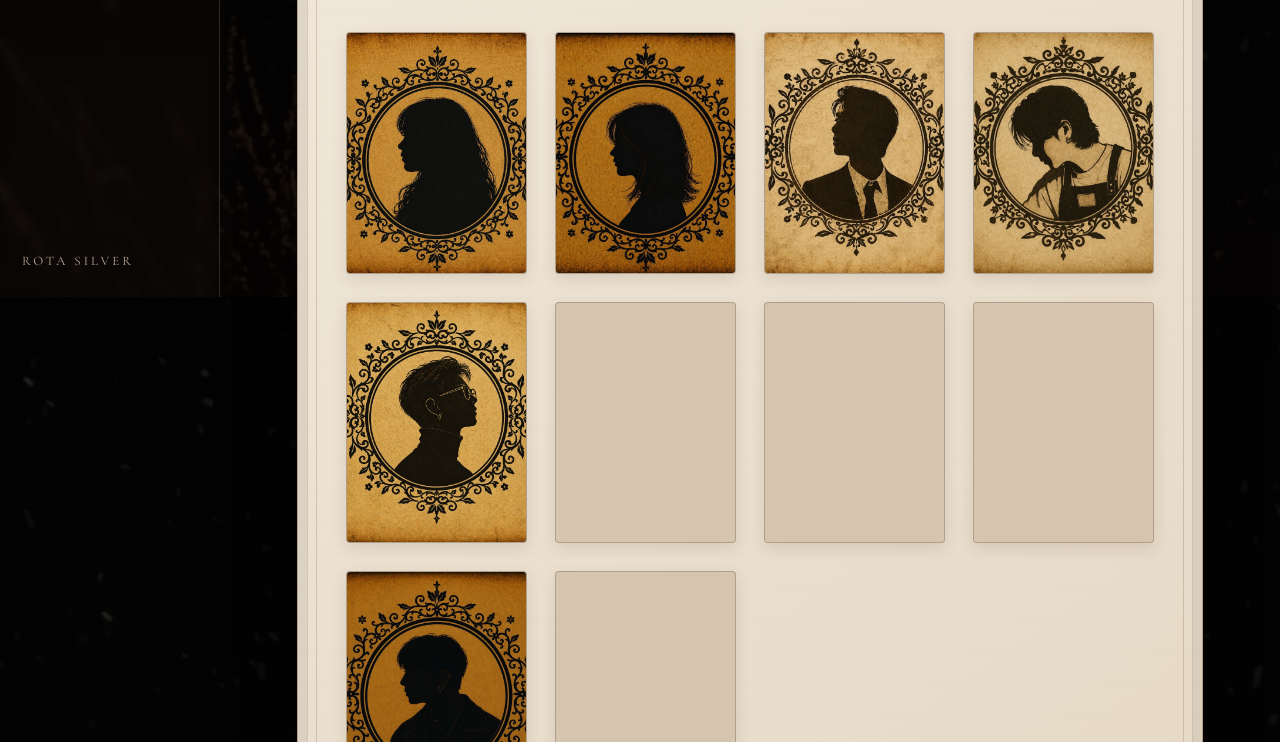
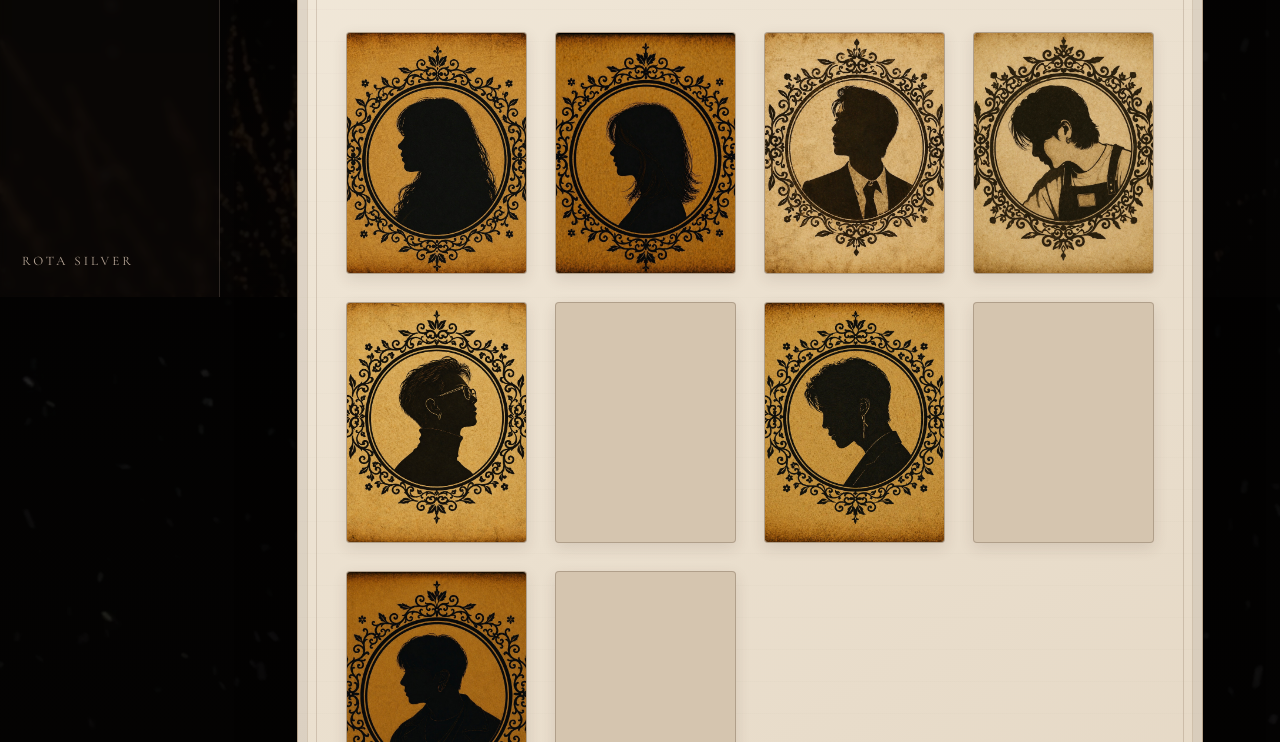
Before and after one commit to rotaslytherin/Novel, a plain HTML site: page characters.html in a window 1280 px wide. Shown: the part 503-1245 px from the top of the page. Drawn offline with nearby package versions, Linux system fonts and the light colour scheme.

Commit message:
Update characters.html

```diff
--- a/characters.html
+++ b/characters.html
@@ -462,7 +462,7 @@
           <div class="cast-card">
             <div class="cast-photo">
               <img
-                src="images/actor07.jpg"
+                src="images/IMG_1512.jpeg"
                 alt="人物 07"
                 loading="lazy"
                 onerror="this.style.display='none'"
```
